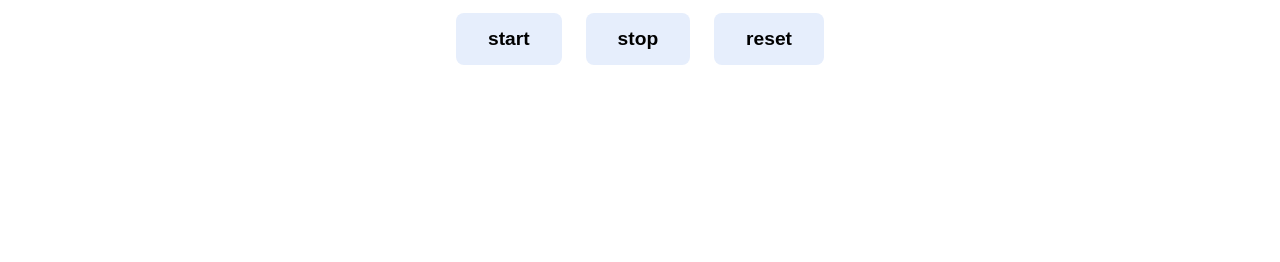
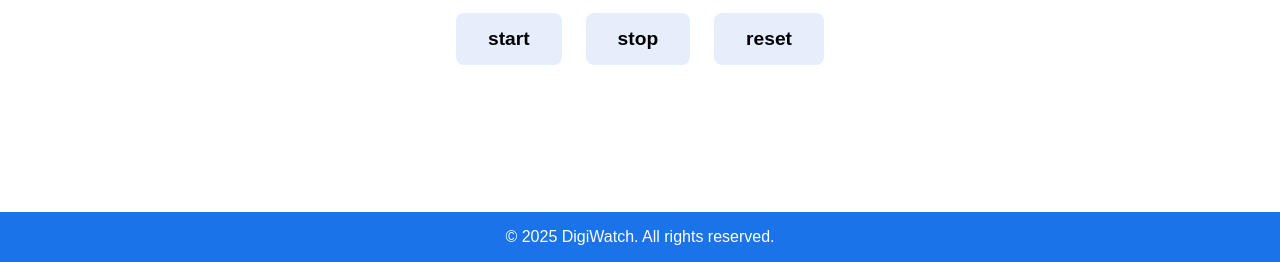
Before and after one commit to donalds6784/digital-stop-watch, a plain HTML site: page index.html in a window 1280 px wide. Shown: the part 538-800 px from the top of the page. Drawn offline with Linux system fonts and the light colour scheme.

Commit message:
Added a footer

```diff
--- a/assets/stylesheets/main.css
+++ b/assets/stylesheets/main.css
@@ -94,6 +94,19 @@ header .theme-toggle > img {
 	width: 100%;
 	height: 100%;
 	border-radius: 50%;
+}
+
+/*====================================
+			Footer styles
+====================================*/
+footer {
+	background-color: var(--primary-color);
+	color: var(--text-on-primary);
+	padding: 1rem 0;
+}
+
+footer > .container {
+	text-align: center;
 }
 
 /*====================================
--- a/index.html
+++ b/index.html
@@ -86,6 +86,11 @@
 				</div>
 			</div>
 		</main>
+		<footer>
+			<div class="container">
+				<p>&copy; 2025 DigiWatch. All rights reserved.</p>
+			</div>
+		</footer>
 
 		<script src="./assets/scripts/app.js"></script>
 	</body>
```
